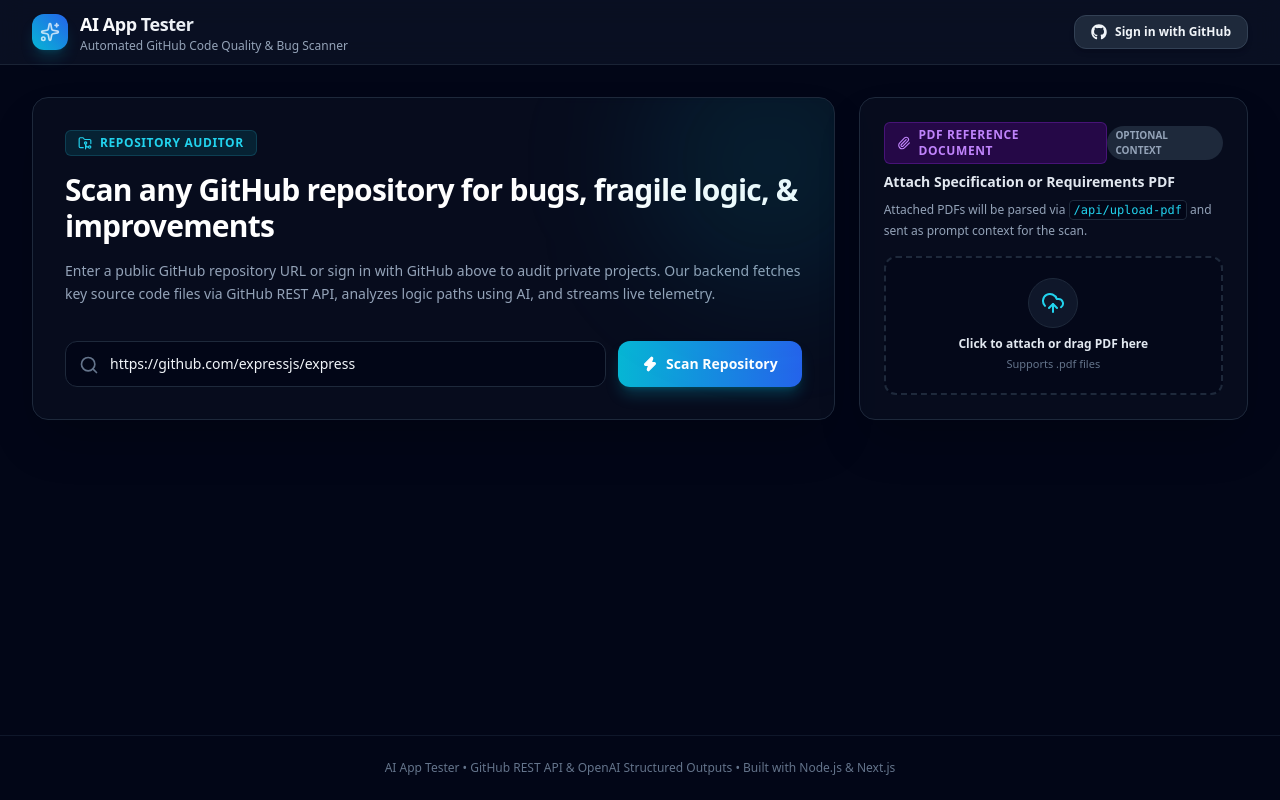
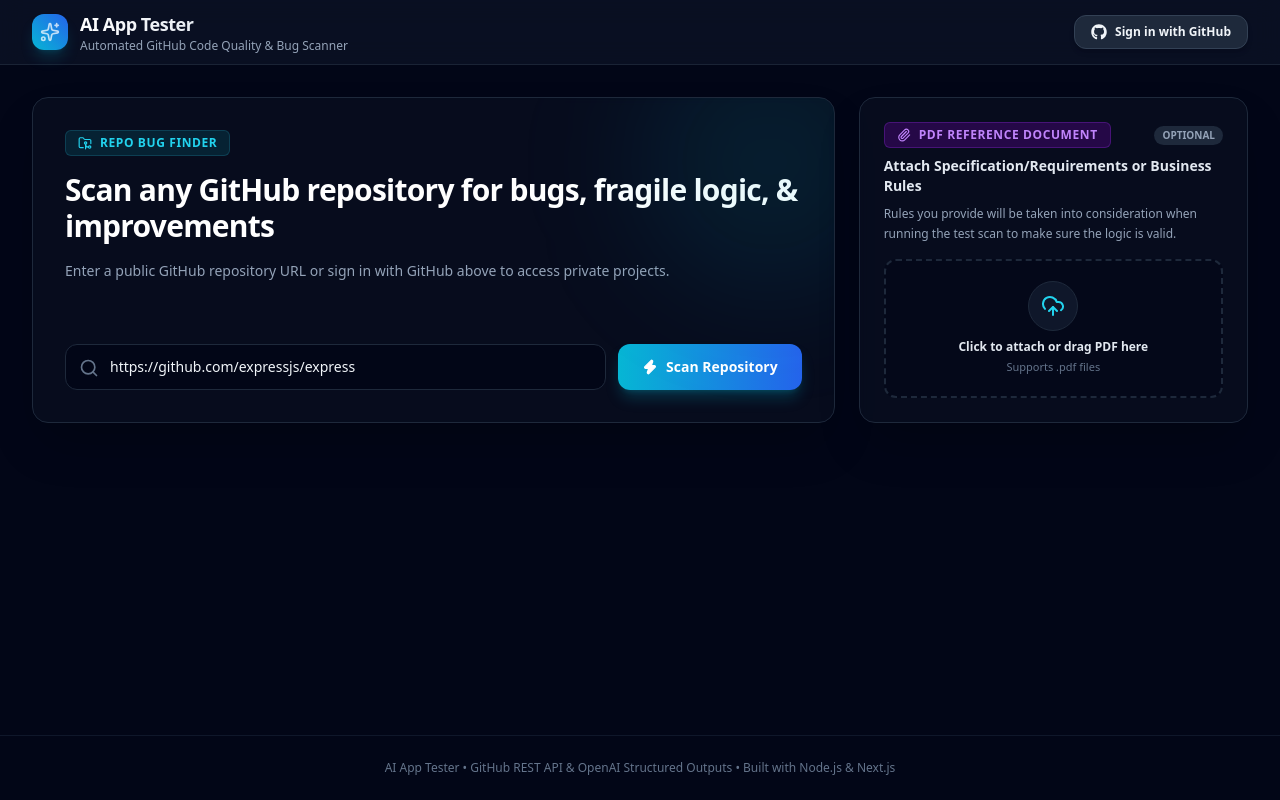
Before and after one commit to nikopeiris/Ai-scanner, a Next.js app in the folder client/: page / in a window 1280 px wide. Built offline with nearby package versions, Linux system fonts and the light colour scheme.

Commit message:
modified: llm prompt

```diff
--- a/client/app/page.js
+++ b/client/app/page.js
@@ -391,14 +391,13 @@
             <div className="absolute -right-16 -top-16 w-64 h-64 bg-cyan-500/10 rounded-full blur-3xl pointer-events-none" />
             <div className="space-y-4">
               <div className="inline-flex items-center gap-2 text-xs font-semibold uppercase tracking-wider text-cyan-400 bg-cyan-950/60 px-3 py-1 rounded-md border border-cyan-800/50">
-                <FolderGit2 className="w-3.5 h-3.5" /> Repository Auditor
+                <FolderGit2 className="w-3.5 h-3.5" /> Repo Bug Finder
               </div>
               <h2 className="text-2xl sm:text-3xl font-extrabold text-white tracking-tight">
                 Scan any GitHub repository for bugs, fragile logic, & improvements
               </h2>
               <p className="text-sm text-slate-400 leading-relaxed">
-                Enter a public GitHub repository URL or sign in with GitHub above to audit private projects.
-                Our backend fetches key source code files via GitHub REST API, analyzes logic paths using AI, and streams live telemetry.
+                Enter a public GitHub repository URL or sign in with GitHub above to access private projects.
               </p>
             </div>
 
@@ -441,14 +440,14 @@
                   <Paperclip className="w-3.5 h-3.5" /> PDF Reference Document
                 </span>
                 <span className="text-[10px] uppercase font-bold text-slate-400 bg-slate-800 px-2 py-0.5 rounded-full">
-                  Optional Context
+                  Optional
                 </span>
               </div>
               <h3 className="text-sm font-bold text-slate-200">
-                Attach Specification or Requirements PDF
+                Attach Specification/Requirements or Business Rules
               </h3>
               <p className="text-xs text-slate-400 leading-relaxed">
-                Attached PDFs will be parsed via <code className="text-cyan-400 bg-slate-950 px-1 py-0.5 rounded border border-slate-800">/api/upload-pdf</code> and sent as prompt context for the scan.
+                Rules you provide will be taken into consideration when running the test scan to make sure the logic is valid.
               </p>
             </div>
 
```
Also changed, not shown: 1 other file (tests, documents, lock files or other folders).
